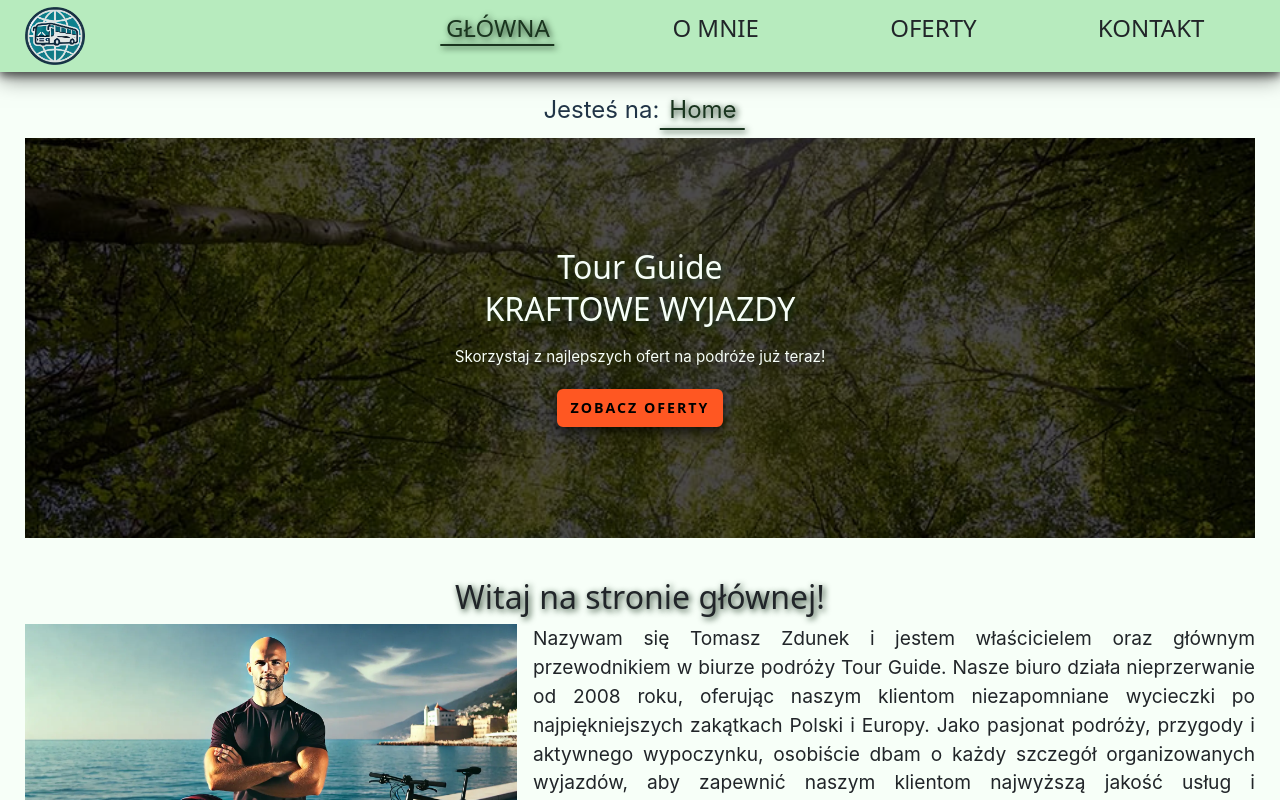
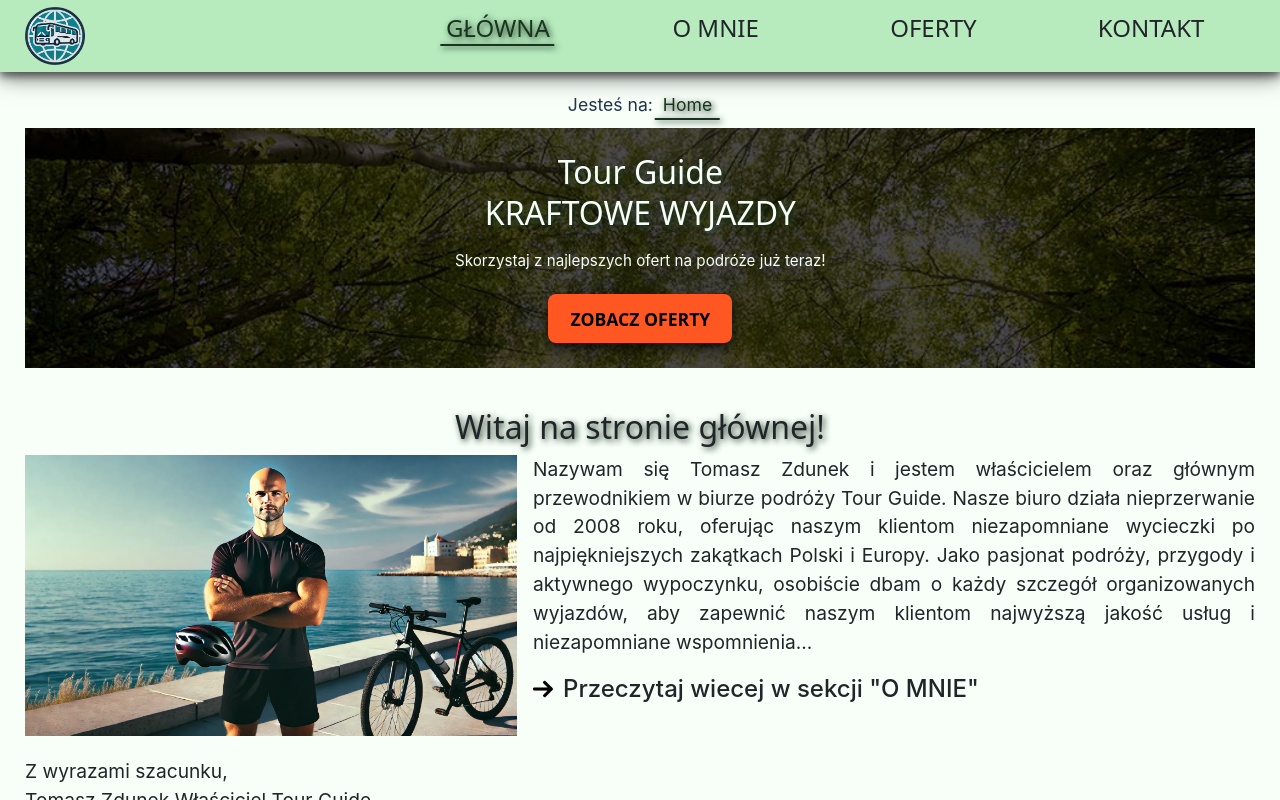
Before and after one commit to MariuszRozycki/tour-guide-pl, a React (Vite) app: page / in a window 1280 px wide. Shown: the top 800 px of the page. Built offline with nearby package versions, Linux system fonts and the light colour scheme.

Commit message:
Justify styling in different components

```diff
--- a/src/components/Home/Hero.tsx
+++ b/src/components/Home/Hero.tsx
@@ -1,6 +1,6 @@
 import React from "react";
 import MainHeading from "../MainHeading/MainHeading";
-import { Button } from "react-bootstrap";
+import { NavLink } from "react-router-dom";
 
 const Hero: React.FC = () => {
   return (
@@ -9,7 +9,10 @@ const Hero: React.FC = () => {
         <div className="hero-content">
           <MainHeading />
           <p>Skorzystaj z najlepszych ofert na podróże już teraz!</p>
-          <Button variant="primary">Zobacz oferty</Button>
+
+          <NavLink to="/offers" className="btn hero-btn">
+            Zobacz oferty
+          </NavLink>
         </div>
       </div>
     </div>
--- a/src/components/Home/HomeSlider.tsx
+++ b/src/components/Home/HomeSlider.tsx
@@ -63,7 +63,11 @@ const HomeSlider = () => {
       <Slider {...settings}>
         {offers.map((offer) => (
           <div key={offer.id} className="slider-item">
-            <h2>{offer.title}</h2>
+            <h2>
+              {offer.title}
+              <br />
+              {offer.days}
+            </h2>
             <div className="slider-img-wrapper">
               <img src={offer.imageMain} alt={`${offer.title}`} />
             </div>
@@ -78,20 +82,23 @@ const HomeSlider = () => {
       <OfferModal isOpen={!!selectedOffer} onClose={() => setSelectedOffer(null)}>
         {selectedOffer && (
           <>
-            <h2>{selectedOffer.title}</h2>
+            <h2>
+              {selectedOffer.title}
+              <br />
+              {selectedOffer.days}
+            </h2>
+            <h3>{selectedOffer.titleSub}</h3>
             <div className="offer-img-wrapper">
               <img src={selectedOffer.imageMain} alt={selectedOffer.title} />
             </div>
             <ul>
-              <li></li>
+              {selectedOffer.description.map((desc, index) => (
+                <li key={index}>{desc}</li>
+              ))}
             </ul>
-            <p>{selectedOffer.description}</p>
-
-            {/* Warunek na wyświetlanie ceny w modalu dla 45 osób */}
             {selectedOffer.price45people !== 0 && (
               <p className="modal-offer-price">Cena (45 osób): {selectedOffer.price45people} PLN</p>
             )}
-            {/* Warunek na wyświetlanie ceny w modalu dla 40 osób */}
             {selectedOffer.price40people !== 0 && (
               <p className="modal-offer-price">Cena (40 osób): {selectedOffer.price40people} PLN</p>
             )}
--- a/src/components/Offers/OffersList.tsx
+++ b/src/components/Offers/OffersList.tsx
@@ -13,8 +13,6 @@ interface OffersListProps {
 
 const OffersList = ({ title, filterCondition }: OffersListProps) => {
   const { offers, loading } = useGetOffers();
-  console.log("offers: ", offers);
-
   const [selectedOffer, setSelectedOffer] = useState<OfferResponse[number] | null>(null);
 
   if (loading) {
@@ -42,24 +40,17 @@ const OffersList = ({ title, filterCondition }: OffersListProps) => {
                 <br />
                 {offer.days}
               </h2>
-              {/* <h3>{offer.titleSub}</h3> */}
               <div className="offer-img-wrapper">
                 <img src={offer.imageMain} alt={offer.title} />
               </div>
               <ul className="single-offer-description">
                 {offer.description.map((desc, index) => (
-                  <li key={index}>
-                    <p>{desc}</p>
-                  </li>
+                  <li key={index}>{desc}</li>
                 ))}
               </ul>
               <div className="offers-list-price-wrapper">
-                {/* Warunek na wyświetlanie ceny w modalu dla 45 osób */}
                 {offer.price45people !== 0 && <p className="single-offer-price">Cena (45 osób): {offer.price45people} PLN</p>}
-                {/* Warunek na wyświetlanie ceny w modalu dla 40 osób */}
                 {offer.price40people !== 0 && <p className="single-offer-price">Cena (40 osób): {offer.price40people} PLN</p>}
-                {/* <p className="">Cena (45 osób): {offer.price45people} PLN</p>
-              <p className="single-offer-price">Cena (40 osób): {offer.price40people} PLN</p> */}
               </div>
               <button className="single-offer-btn">Szczegóły</button>
             </div>
@@ -70,7 +61,10 @@ const OffersList = ({ title, filterCondition }: OffersListProps) => {
       <OfferModal isOpen={!!selectedOffer} onClose={() => setSelectedOffer(null)}>
         {selectedOffer && (
           <>
-            <h2>{selectedOffer.title}</h2>
+            <h2>
+              {selectedOffer.title} <br />
+              {selectedOffer.days}
+            </h2>
             <h3>{selectedOffer.titleSub}</h3>
             <div className="offer-img-wrapper">
               <img src={selectedOffer.imageMain} alt={selectedOffer.title} />
@@ -80,11 +74,9 @@ const OffersList = ({ title, filterCondition }: OffersListProps) => {
                 <li key={index}>{desc}</li>
               ))}
             </ul>
-            {/* Warunek na wyświetlanie ceny w modalu dla 45 osób */}
             {selectedOffer.price45people !== 0 && (
               <p className="modal-offer-price">Cena (45 osób): {selectedOffer.price45people} PLN</p>
             )}
-            {/* Warunek na wyświetlanie ceny w modalu dla 40 osób */}
             {selectedOffer.price40people !== 0 && (
               <p className="modal-offer-price">Cena (40 osób): {selectedOffer.price40people} PLN</p>
             )}
--- a/src/styles/Hero.css
+++ b/src/styles/Hero.css
@@ -1,5 +1,5 @@
 .hero-wrapper {
-  height: 50vh;
+  height: 30vh;
   overflow: hidden;
   transform: scale(100%);
 }
@@ -19,7 +19,6 @@
   position: relative;
   z-index: 2;
   color: var(--very-light-green-color);
-  animation: scaleBg 20s infinite alternate ease-in-out;
   transition: var(--transition-medium);
 }
 
@@ -66,39 +65,34 @@
     padding: var(--mobile-view-padding);
   }
 
-  button {
-    background-color: var(--orange-color);
-    border: 2px solid var(--orange-color);
+  .hero-btn {
+    color: var(--black-color);
     text-transform: uppercase;
+    box-shadow: var(--box-shadow-medium);
+    transition: var(--transition-standard);
     font-weight: 700;
-    letter-spacing: 2px;
-    text-align: center;
-    /* padding: 7px 15px; */
-    color: var(--black-color);
-    font-size: calc(var(--paragraph-fs) - 5px);
 
     &:hover {
       box-shadow: var(--box-shadow-hard);
       background-color: var(--red-color);
-      border: 2px solid var(--red-color);
+      color: var(--very-light-green-color);
     }
   }
 }
 
-/* Animacja pojawiania się tekstu */
 @keyframes fadeInText {
   0% {
     opacity: 0;
-    transform: translateY(30px);
+    transform: scale(0);
   }
   100% {
     opacity: 1;
-    transform: translateY(0);
+    transform: scale(100%);
   }
 }
 
-@media (min-width: 480px) {
-  .hero-wrapper {
-    height: 50vh;
+@media (min-width: 600px) {
+  .hero {
+    animation: scaleBg 20s infinite alternate ease-in-out;
   }
 }
--- a/src/styles/OfferModal.css
+++ b/src/styles/OfferModal.css
@@ -35,8 +35,23 @@
   animation: fadeIn 0.2s ease-out;
 
   h2,
+  h3,
   p {
     text-align: left;
+  }
+
+  ul {
+    display: flex;
+    flex-direction: column;
+    align-items: flex-start;
+    padding: 0;
+    text-align: left;
+
+    li {
+      margin: 4px 0;
+      line-height: 1.4;
+      font-size: var(--paragraph-fs);
+    }
   }
 
   .contact-details {
@@ -52,12 +67,22 @@
 
 .modal-close {
   position: absolute;
-  top: 10px;
+  top: 0;
   right: 10px;
   background: none;
   border: none;
-  font-size: 24px;
+  font-size: 38px;
   cursor: pointer;
+  box-shadow: none;
+  padding: 0 10px;
+
+  &:hover {
+    box-shadow: none;
+  }
+}
+
+.offer-img-wrapper {
+  margin-bottom: 20px;
 }
 
 .offer-img-wrapper img {
--- a/src/styles/global.css
+++ b/src/styles/global.css
@@ -50,9 +50,10 @@ body {
   --a-link-fs-footer: clamp(1rem, 2vw, 1.1rem);
   --paragraph-fs: clamp(1rem, 3vw, 1.2rem);
   --paragraph-slider-fs: clamp(1rem, 2vw, 1.5rem);
-  --btn-fs: clamp(1.2rem, 2vw, 1.5rem);
+  --btn-fs: clamp(0.9rem, 1.6vw, 1.1rem);
 
   /* transitions */
+  --transition-fast: 0.1s;
   --transition-standard: 0.2s;
   --transition-medium: 0.5s;
 
@@ -71,7 +72,7 @@ body {
   --box-shadow-light: 0 4px 8px rgba(0, 0, 0, 0.2), 0 6px 20px rgba(0, 0, 0, 0.2);
   --box-shadow-medium: 0 4px 8px rgba(0, 0, 0, 0.5), 0 6px 20px rgba(0, 0, 0, 0.5);
   --box-shadow-hard: 0 4px 8px rgba(0, 0, 0, 0.9), 0 6px 20px rgba(0, 0, 0, 0.9);
-  --box-shadow-hard-white: 4px 2px 6px white;
+  --box-shadow-hard-white: 1px 1px 6px white;
 
   /* text-shadow */
   --text-shadow: 2px 2px 6px var(--very-dark-green-color);
@@ -150,11 +151,12 @@ h3 {
   text-shadow: var(--text-shadow);
 }
 
-button {
+button,
+.btn {
   border-radius: 8px;
   border: 1px solid transparent;
   padding: 0.6em 1.2em;
-  font-size: 1em;
+  font-size: var(--btn-fs);
   font-weight: 500;
   font-family: inherit;
   background-color: var(--orange-color);
--- a/src/styles/offersByCategory.css
+++ b/src/styles/offersByCategory.css
@@ -5,8 +5,8 @@
   margin-top: 20px;
 
   .single-offer {
-    background-color: var(--yellow-light-color);
-    padding: 0 15px 15px;
+    background-color: var(--light-green-color);
+    padding: 10px 15px 15px;
     border-radius: var(--border-radius-small);
     box-shadow: var(--box-shadow-light);
     display: flex;
```
